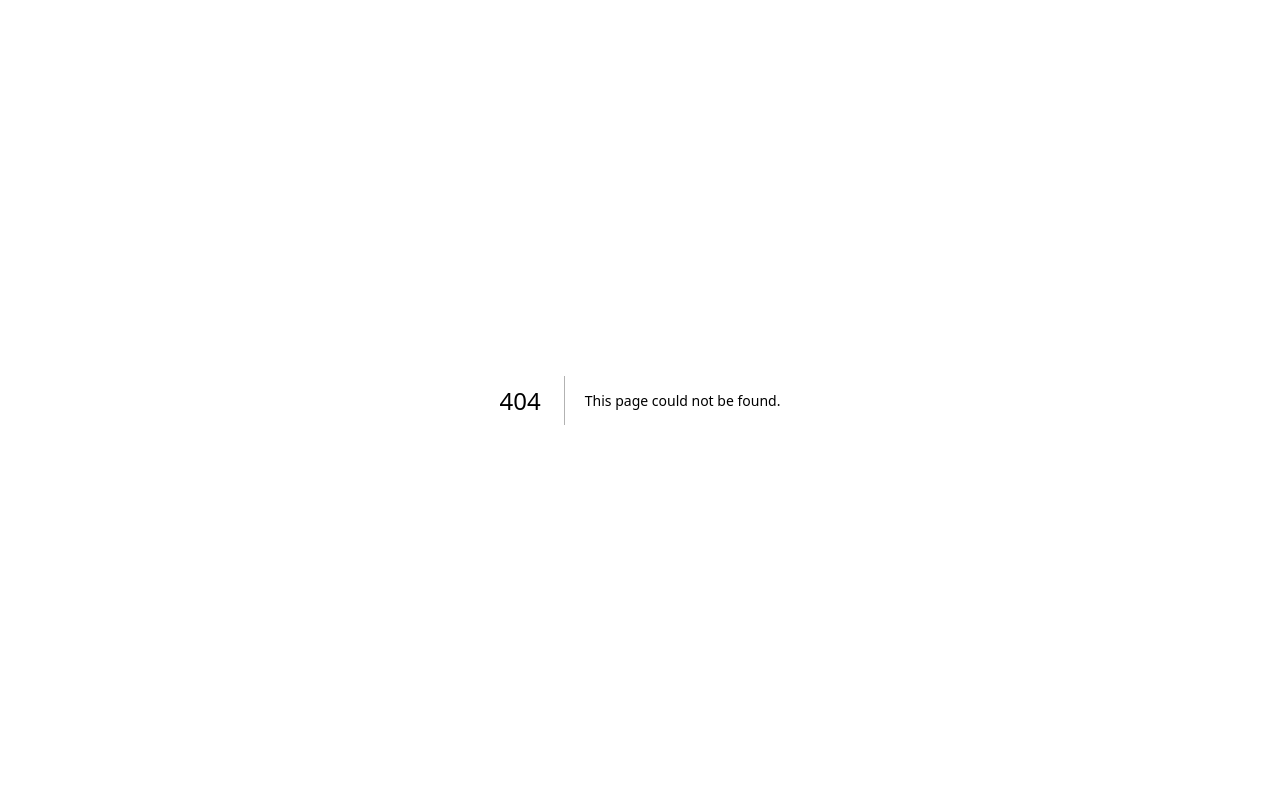
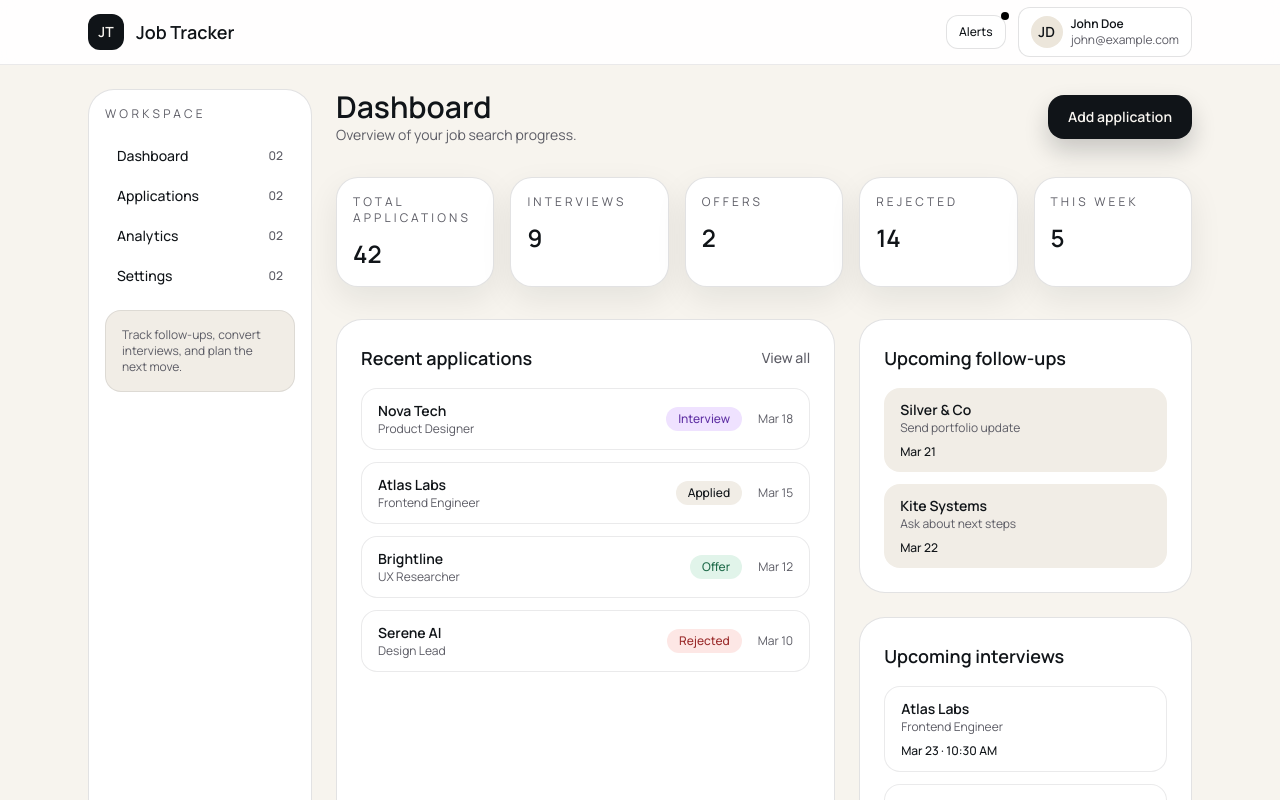
Before and after one commit to thanheuro20057-cloud/Job-Tracking-Application, a Next.js app: page /dashboard in a window 1280 px wide. Before the commit this address had no page. Shown: the top 800 px of the page. Built offline with nearby package versions, Linux system fonts and the light colour scheme.

Commit message:
dashboard page creation(box and grids)

```diff
--- /dev/null
+++ b/src/app/(app)/dashboard/page.tsx
@@ -0,0 +1,125 @@
+const stats = [
+  { label: "Total applications", value: "42" },
+  { label: "Interviews", value: "9" },
+  { label: "Offers", value: "2" },
+  { label: "Rejected", value: "14" },
+  { label: "This week", value: "5" },
+];
+
+const recent = [
+  { company: "Nova Tech", role: "Product Designer", status: "Interview", date: "Mar 18" },
+  { company: "Atlas Labs", role: "Frontend Engineer", status: "Applied", date: "Mar 15" },
+  { company: "Brightline", role: "UX Researcher", status: "Offer", date: "Mar 12" },
+  { company: "Serene AI", role: "Design Lead", status: "Rejected", date: "Mar 10" },
+];
+
+const followUps = [
+  { company: "Silver & Co", note: "Send portfolio update", date: "Mar 21" },
+  { company: "Kite Systems", note: "Ask about next steps", date: "Mar 22" },
+];
+
+const interviews = [
+  { company: "Atlas Labs", role: "Frontend Engineer", date: "Mar 23", time: "10:30 AM" },
+  { company: "Nova Tech", role: "Product Designer", date: "Mar 25", time: "2:00 PM" },
+];
+
+const statusStyles: Record<string, string> = {
+  Applied: "bg-secondary text-foreground",
+  Interview: "bg-[#efe2ff] text-[#5f31a4]",
+  Offer: "bg-[#e1f4ea] text-[#1f6b4a]",
+  Rejected: "bg-[#fde7e5] text-[#9b2c2c]",
+};
+
+export default function DashboardPage() {
+  return (
+    <div className="space-y-8">
+      <section className="flex flex-wrap items-center justify-between gap-4">
+        <div>
+          <h1 className="text-3xl font-semibold font-[var(--font-space-grotesk)]">
+            Dashboard
+          </h1>
+          <p className="text-sm text-muted-foreground">
+            Overview of your job search progress.
+          </p>
+        </div>
+        <button className="rounded-2xl bg-primary px-5 py-3 text-sm font-semibold text-primary-foreground shadow-[0_12px_24px_rgba(16,20,24,0.2)]">
+          Add application
+        </button>
+      </section>
+
+      <section className="grid gap-4 sm:grid-cols-2 lg:grid-cols-5">
+        {stats.map((stat) => (
+          <div
+            key={stat.label}
+            className="rounded-[22px] border border-border bg-card p-4 shadow-[0_12px_32px_rgba(16,20,24,0.08)]"
+          >
+            <p className="text-xs uppercase tracking-[0.26em] text-muted-foreground">
+              {stat.label}
+            </p>
+            <p className="mt-3 text-2xl font-semibold">{stat.value}</p>
+          </div>
+        ))}
+      </section>
+
+      <section className="grid gap-6 lg:grid-cols-[1.2fr_0.8fr]">
+        <div className="rounded-[26px] border border-border bg-card p-6">
+          <div className="flex items-center justify-between">
+            <h2 className="text-lg font-semibold">Recent applications</h2>
+            <button className="text-sm font-medium text-muted-foreground">View all</button>
+          </div>
+          <div className="mt-4 space-y-3">
+            {recent.map((item) => (
+              <div
+                key={`${item.company}-${item.role}`}
+                className="flex items-center justify-between rounded-2xl border border-border/70 bg-white/80 px-4 py-3"
+              >
+                <div>
+                  <p className="text-sm font-semibold">{item.company}</p>
+                  <p className="text-xs text-muted-foreground">{item.role}</p>
+                </div>
+                <div className="flex items-center gap-4">
+                  <span
+                    className={`rounded-full px-3 py-1 text-xs font-medium ${statusStyles[item.status]}`}
+                  >
+                    {item.status}
+                  </span>
+                  <span className="text-xs text-muted-foreground">{item.date}</span>
+                </div>
+              </div>
+            ))}
+          </div>
+        </div>
+
+        <div className="space-y-6">
+          <div className="rounded-[26px] border border-border bg-card p-6">
+            <h2 className="text-lg font-semibold">Upcoming follow-ups</h2>
+            <div className="mt-4 space-y-3 text-sm">
+              {followUps.map((item) => (
+                <div key={item.company} className="rounded-2xl bg-secondary px-4 py-3">
+                  <p className="font-semibold">{item.company}</p>
+                  <p className="text-xs text-muted-foreground">{item.note}</p>
+                  <p className="mt-2 text-xs font-medium">{item.date}</p>
+                </div>
+              ))}
+            </div>
+          </div>
+
+          <div className="rounded-[26px] border border-border bg-card p-6">
+            <h2 className="text-lg font-semibold">Upcoming interviews</h2>
+            <div className="mt-4 space-y-3 text-sm">
+              {interviews.map((item) => (
+                <div key={item.company} className="rounded-2xl border border-border/70 bg-white/80 px-4 py-3">
+                  <p className="font-semibold">{item.company}</p>
+                  <p className="text-xs text-muted-foreground">{item.role}</p>
+                  <p className="mt-2 text-xs font-medium">
+                    {item.date} · {item.time}
+                  </p>
+                </div>
+              ))}
+            </div>
+          </div>
+        </div>
+      </section>
+    </div>
+  );
+}
```
